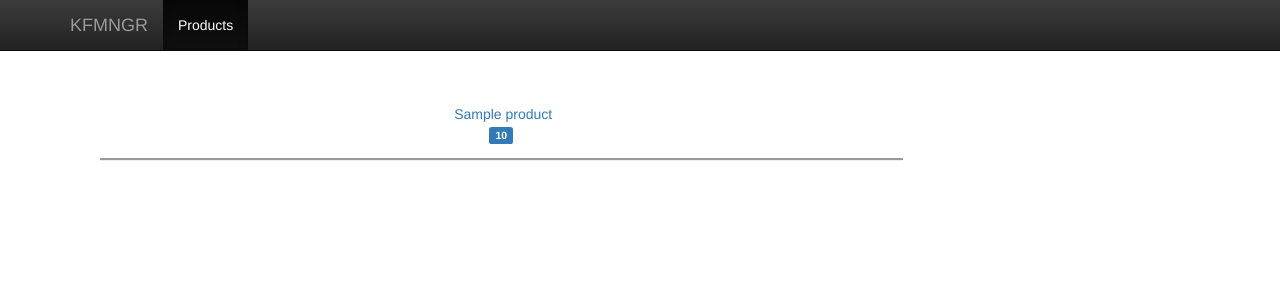
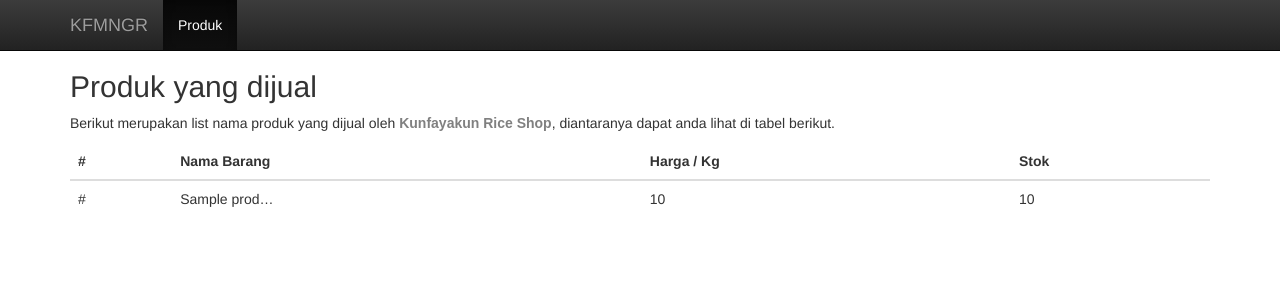
Before and after one commit to jennndol/kfmngr, a Django app: template products/templates/products.html in a window 1280 px wide. Shown: the top 300 px of the page. Run offline with Django 3.2, Linux system fonts and the light colour scheme; the template is opened without the code that fills it: most values are stand-ins (such as "Sample title", 1, 10 or a date in 2020); some libraries are stand-ins or nearby versions.

Commit message:
edit templates, models, and views of Product app

```diff
--- a/kfmngr/templates/base.html
+++ b/kfmngr/templates/base.html
@@ -34,18 +34,16 @@
         </div>
         <div id="navbar" class="collapse navbar-collapse">
           <ul class="nav navbar-nav">
-            <li class="active"><a href="#">Products</a></li>
+            <li class="active"><a href="#">Produk</a></li>
           </ul>
         </div><!--/.nav-collapse -->
       </div>
     </nav>
     <div class="container">
-      <div class="centered-content">
         {% block content %}
-        <h1>Bootstrap starter template</h1>
-        <p class="lead">Use this document as a way to quickly start any new project.<br> All you get is this text and a mostly barebones HTML document.</p>
+          <h1>Bootstrap starter template</h1>
+          <p class="lead">Use this document as a way to quickly start any new project.<br> All you get is this text and a mostly barebones HTML document.</p>
         {% endblock %}
-      </div>
     </div><!-- /.container -->
     <!-- Latest compiled and minified JavaScript -->
     <script src="https://code.jquery.com/jquery-3.2.1.slim.min.js" integrity="sha256-k2WSCIexGzOj3Euiig+TlR8gA0EmPjuc79OEeY5L45g="crossorigin="anonymous"></script>
--- a/products/models.py
+++ b/products/models.py
@@ -14,6 +14,9 @@
     def __str__(self):
         return str(self.name)
 
+    def get_stock_amount(self):
+        return str(self.stock) + str(" Kg")
+
     @staticmethod
     def get_all_products():
         return Product.objects.all()
--- a/products/templates/products.html
+++ b/products/templates/products.html
@@ -1,12 +1,27 @@
 {% extends 'base.html' %}
+{% block title %}Produk{% endblock %}
 {% block content %}
-<div class="col-md-9">
-  {% for product in products %}
-    <div class="col-xs-12" style="border-bottom:groove; padding: 1em;">
-      <img src="#" alt="" width="100%">
-      <a href="/product/{{product.id}}">{{product.name}}</a><br>
-      <label class="label label-primary">{{product.price}}</label>
-    </div>
-  {% endfor %}
-</div>
+  <h2>Produk yang dijual</h2>
+  <p>Berikut merupakan list nama produk yang dijual oleh <b style="color:grey; font-family: 'Arial'">Kunfayakun Rice Shop</b>, diantaranya dapat anda lihat di tabel berikut.</p>
+  <div class="table-responsive">
+  <table class="table">
+    <thead>
+      <tr>
+        <th>#</th>
+        <th>Nama Barang</th>
+        <th>Harga / Kg</th>
+        <th>Stok</th>
+      </tr>
+    </thead>
+    <tbody>
+      {% for product in products %}
+      <tr>
+        <td>#</td>
+        <td title="{{product.name}}">{{ product|truncatechars:12 }}</td>
+        <td>{{ product.price }}</td>
+        <td>{{ product.get_stock_amount }}</td>
+      </tr>
+      {% endfor %}
+    </tbody>
+  </table>
 {% endblock %}
```
